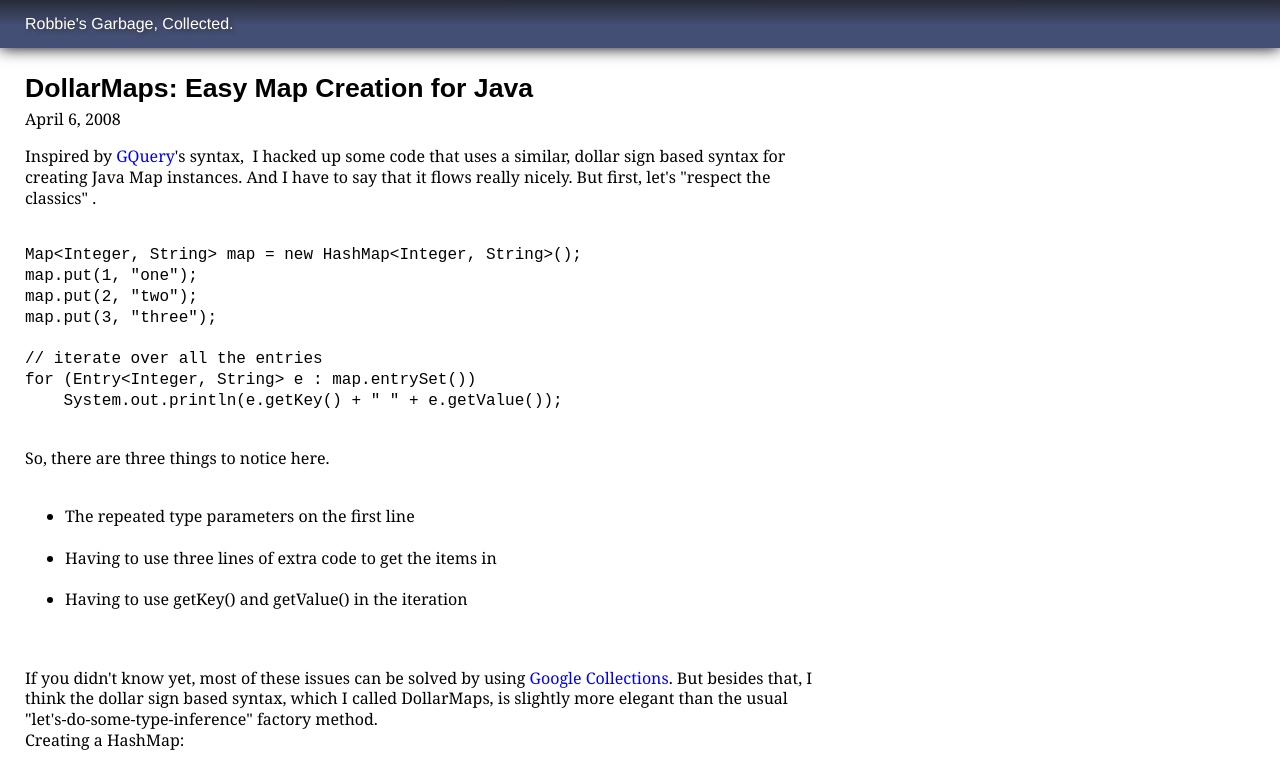
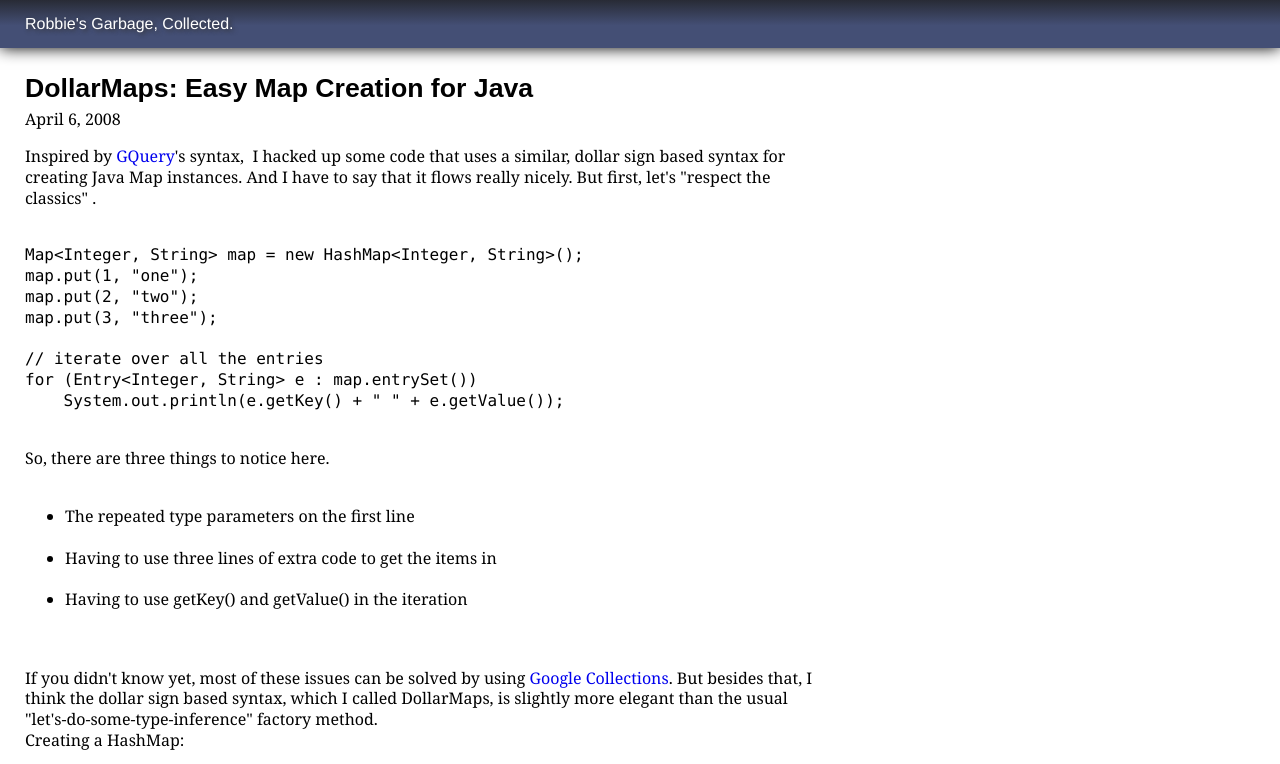
Before and after one commit to robbiev/robbiev.github.com, a plain HTML site: page 2008/04/06/dollarmaps/index.html in a window 1280 px wide. Shown: the top 764 px of the page. Drawn offline with Linux system fonts and the light colour scheme.

Commit message:
improved monospace fonts

```diff
--- a/style.css
+++ b/style.css
@@ -15,6 +15,10 @@ img {
 
 blockquote {
   font-style: italic;
+}
+
+pre, code {
+  font-family: Menlo, Consolas, Monaco, Inconsolata, "Courier New", monospace;
 }
 
 .body {
```
